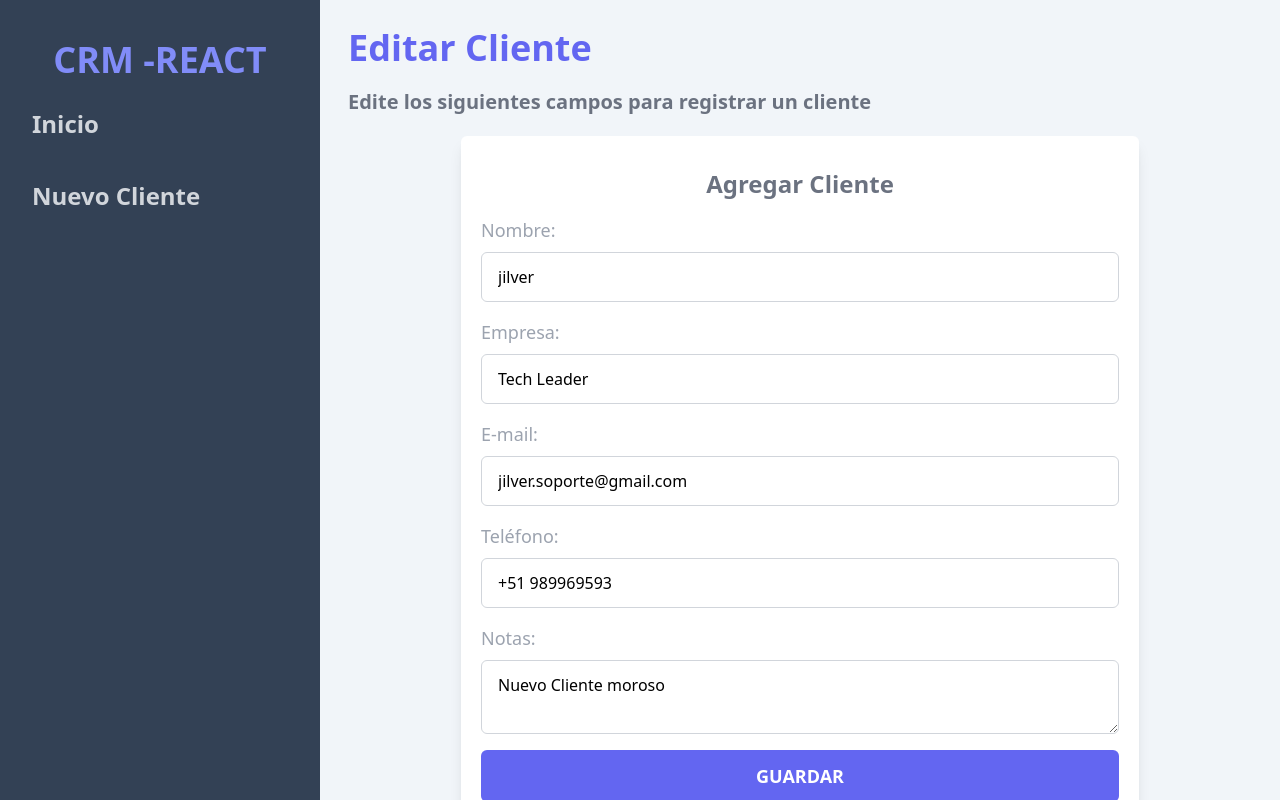
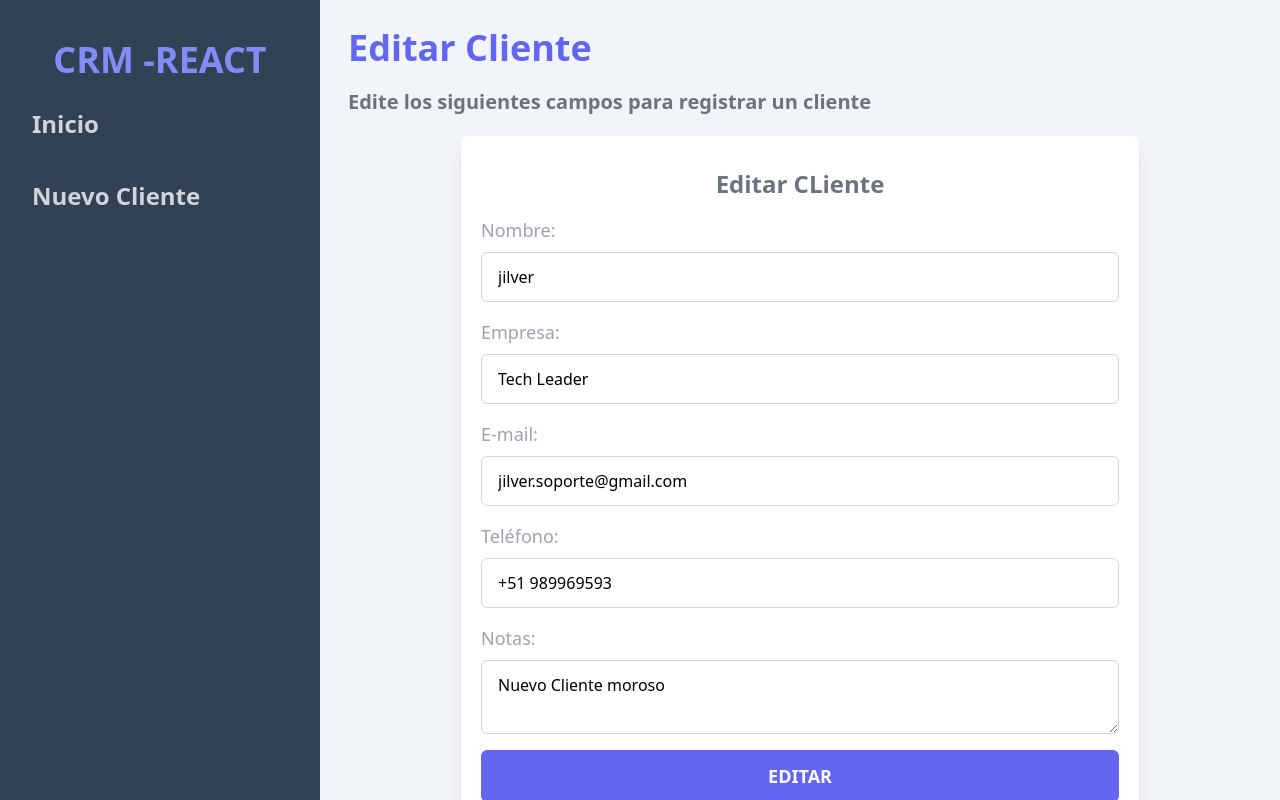
Before and after one commit to Jilverdelacruz/crm-react, a React (Vite) app: page /clientes/editar/1 in a window 1280 px wide. Built offline with nearby package versions, Linux system fonts and the light colour scheme; data requests are answered from the project's data file.

Commit message:
spinner editar

```diff
--- a/src/componentes/Formulario.jsx
+++ b/src/componentes/Formulario.jsx
@@ -2,8 +2,9 @@ import {Formik, Form, Field} from 'formik'
 import {useNavigate} from 'react-router-dom'
 import * as Yup from 'yup'
 import Alerta from './Alerta'
+import Spinner from './Spinner'
 
-const Formulario =({cliente}) =>{
+const Formulario =({cliente, cargando}) =>{
     const navigate = useNavigate()
     const nuevoClienteSchemma = Yup.object().shape({
         nombre: Yup.string()
@@ -37,16 +38,21 @@ const Formulario =({cliente}) =>{
        }
     }
     return (
+        cargando ?
+        <Spinner /> :
         <div className="mt-5 bg-white px-5 py-8 md:w-3/4 mx-auto shadow-lg rounded-md">
-            <h2 className="text-2xl font-bold text-gray-500 text-center"> Agregar Cliente</h2>
+
+            <h2 className="text-2xl font-bold text-gray-500 text-center">{cliente.nombre ? 'Editar CLiente' : 'Agregar Cliente'}</h2>
+
+
             <Formik
             // Para obtener los valores se usa initialValues
             initialValues={{
-                nombre: cliente.nombre,
-                empresa: cliente.empresa,
-                email: cliente.email,
-                telefono: cliente.telefono,
-                notas: cliente.notas
+                nombre: cliente?.nombre ?? '', // indica que si está existe nombre.nombre (para el editar) ingrésalo en el registro y si el objetvo está vacío le pasamos las comillas de vácio es como decir cliente.empresa ? cliente.empresa : ''.
+                empresa: cliente?.empresa ?? '',
+                email: cliente?.email ?? '',
+                telefono: cliente?.telefono ?? '',
+                notas: cliente?.notas ?? ''
 
             }}
             enableReinitialize={true} // necesario para que los valores para el editar
@@ -128,8 +134,9 @@ const Formulario =({cliente}) =>{
                        name='notas'
                        />
                     </div>
+
                     <input className='text-lg font-bold text-white bg-indigo-500 uppercase py-3 px-4 rounded-md w-full hover:shadow-lg hover:shadow-indigo-400'
-                    value='Guardar'
+                    value={cliente.nombre ? 'Editar' : 'Guardar'}
                     type='submit'
 
                     />
@@ -138,6 +145,8 @@ const Formulario =({cliente}) =>{
                 )}
             </Formik>
         </div>
+
+
     )
 }
 
--- a/src/paginas/EditarCliente.jsx
+++ b/src/paginas/EditarCliente.jsx
@@ -13,6 +13,7 @@ const EditarCliente = () =>{
            const  respuesta = await fetch (url)
            const resultado= await respuesta.json()
             setCliente(resultado)
+            setCargando(false)
         })
 
         cargarCliente()
@@ -23,6 +24,7 @@ const EditarCliente = () =>{
             <p className="text-xl mt-5 font-semibold text-gray-500">Edite los siguientes campos para registrar un cliente</p>
             <Formulario
             cliente={cliente} //Estaremos enviando el objeto al mismo componente formulario que se uso para crear
+            cargando={cargando}
             />
         </>
     )
--- a/src/paginas/VerCliente.jsx
+++ b/src/paginas/VerCliente.jsx
@@ -21,7 +21,7 @@ const VerCliente =() =>{
         }
      setTimeout(()=>{ // Una vez que cargue el la data tiene que desaparecer el spiiner
         setCargando(false)
-     }, 1000)
+     }, 500)
 
     }
     cargarCliente()
```
